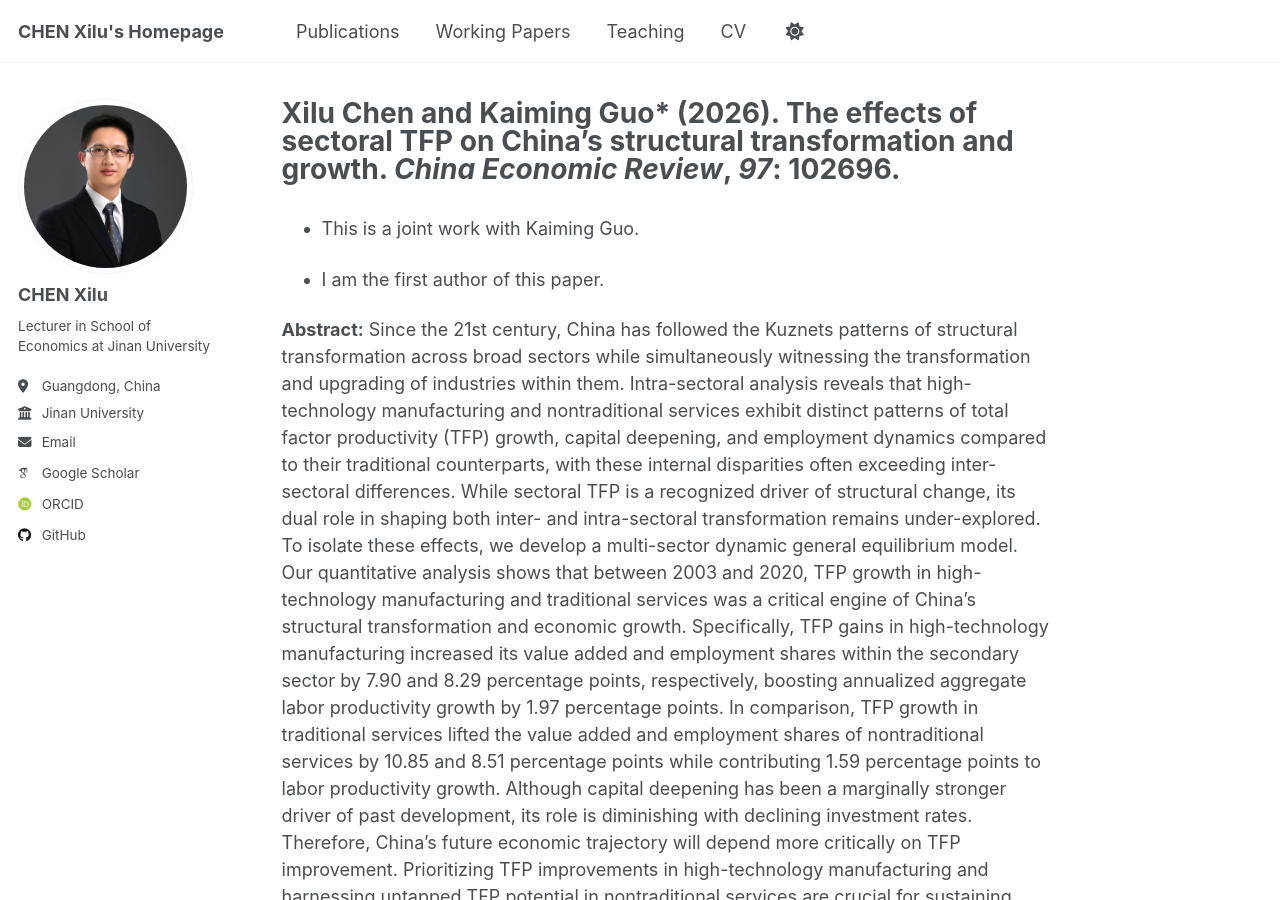
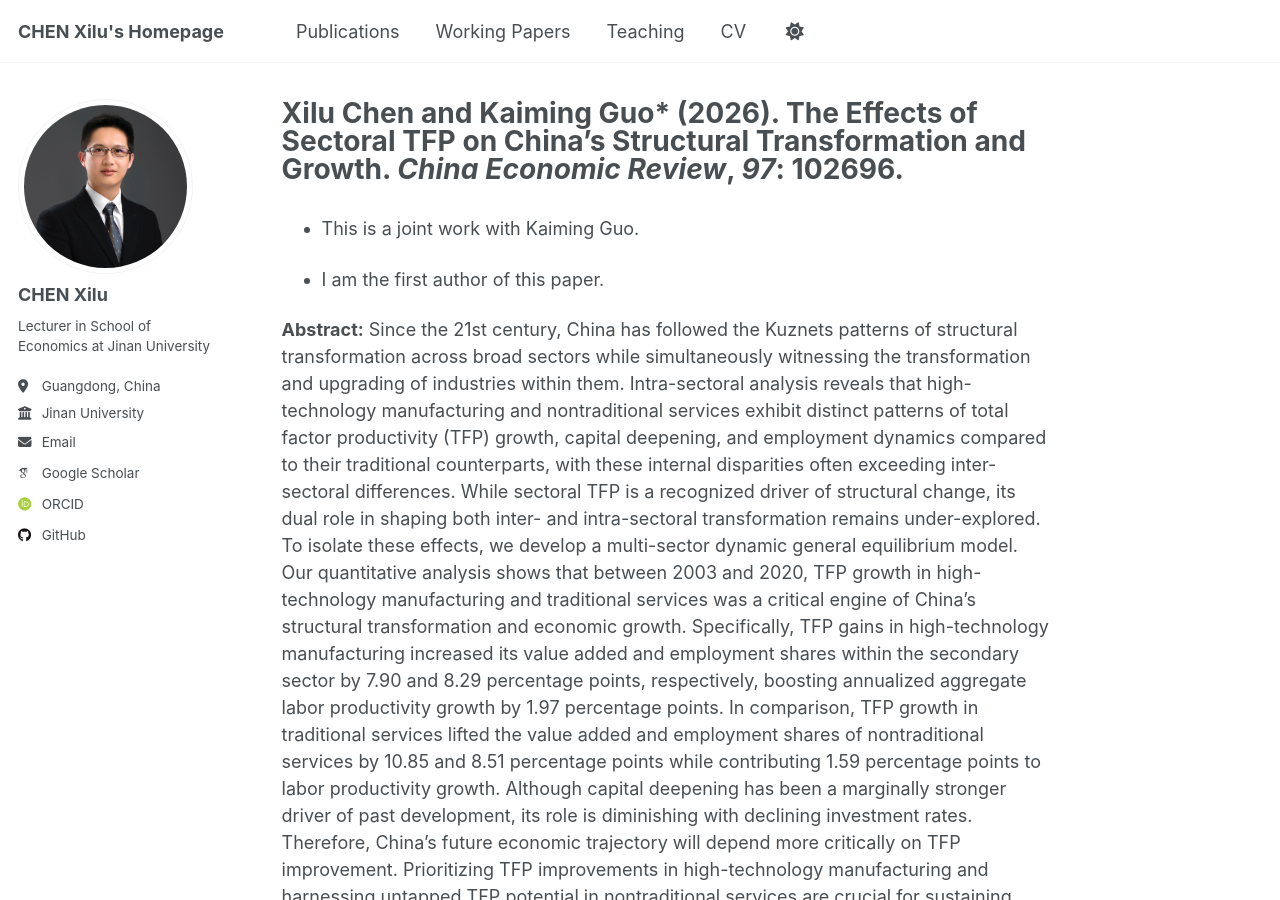
Before and after one commit to Xilu-CHEN/xilu-chen.github.io, a Jekyll site: the page built from _publications/CER2026.md, in a window 1280 px wide and 900 px high. Built offline with Jekyll 4.4.1, drawn with Linux system fonts in a browser that asks for light colours; some web fonts are replaced; a script that is not in the unit is left out.

```diff
--- a/_publications/CER2026.md
+++ b/_publications/CER2026.md
@@ -1,5 +1,5 @@
 ---
-title: "**Xilu Chen** and Kaiming Guo&#42; (2026). The effects of sectoral TFP on China’s structural transformation and growth. *China Economic Review*, *97*: 102696."
+title: "**Xilu Chen** and Kaiming Guo&#42; (2026). The Effects of Sectoral TFP on China’s Structural Transformation and Growth. *China Economic Review*, *97*: 102696."
 collection: publications
 category: manuscripts
 permalink: /publication/CER2026
```
